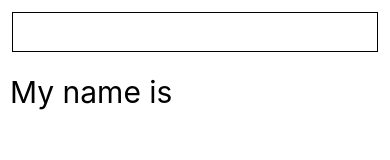
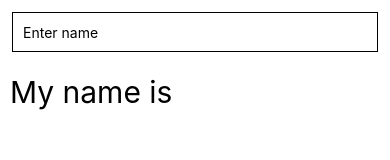
Before and after one commit to martinromario55/RNForms, a React Native app: screen / in a window 390 px wide. Shown: the top 160 px of the page. Built offline with nearby package versions, Linux system fonts and the light colour scheme.

Commit message:
Other TextInput props

```diff
--- a/App.js
+++ b/App.js
@@ -14,7 +14,16 @@ export default function App() {
   return (
     <SafeAreaView style={styles.container}>
       <Status style="auto" />
-      <TextInput style={styles.input} value={name} onChangeText={setName} />
+      <TextInput
+        style={styles.input}
+        value={name}
+        onChangeText={setName}
+        placeholder="Enter name"
+        // secureTextEntry
+        // keyboardType="numeric"
+        autoCorrect={false}
+        autoCapitalize="none"
+      />
       <Text style={styles.text}>My name is {name}</Text>
     </SafeAreaView>
   )
```
